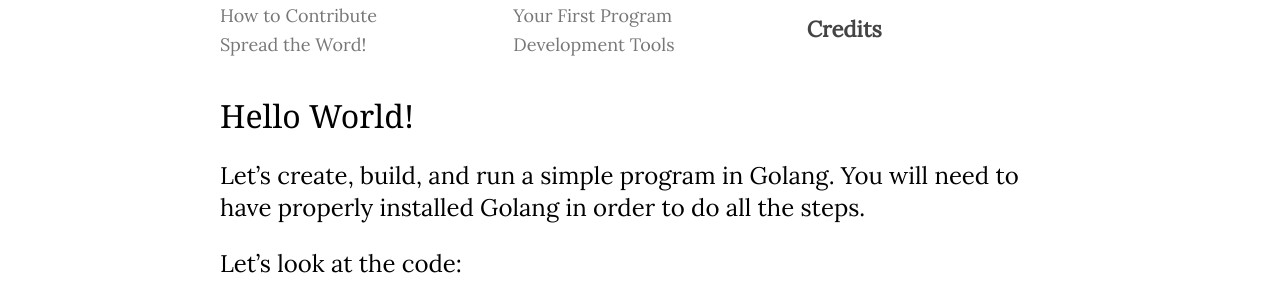
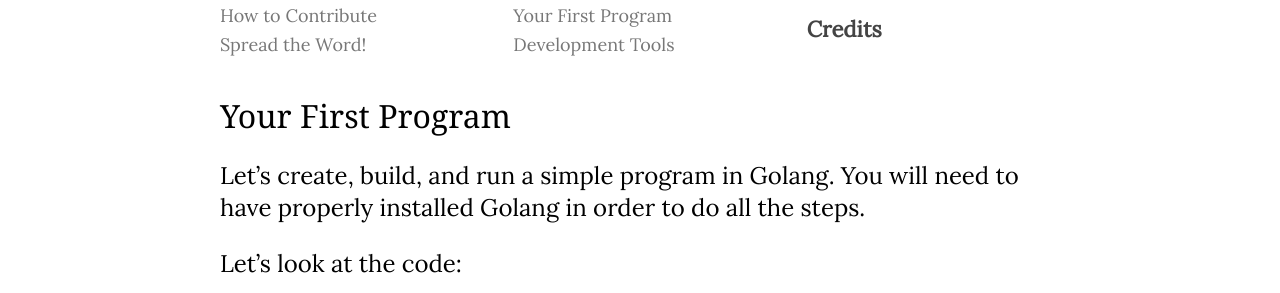
Before and after one commit to clagraff/buildanapi, a Jekyll site: the page built from _posts/01-02-01-Your-First-Program.md, in a window 1280 px wide. Shown: the part 341-634 px from the top of the page. Built offline with Jekyll 4.4.1, drawn with Linux system fonts in a browser that asks for light colours; our own code applies the rules of GitHub Pages for plain Markdown files.

Commit message:
Fix link collision

```diff
--- a/_posts/01-02-01-Your-First-Program.md
+++ b/_posts/01-02-01-Your-First-Program.md
@@ -4,7 +4,7 @@ isChild: true
 anchor:  your_first_program
 ---
 
-## Hello World! {#hello_world}
+## Your First Program {#your_first_program}
 
 Let's create, build, and run a simple program in Golang. You will need to have
 properly installed Golang in order to do all the steps.
```
